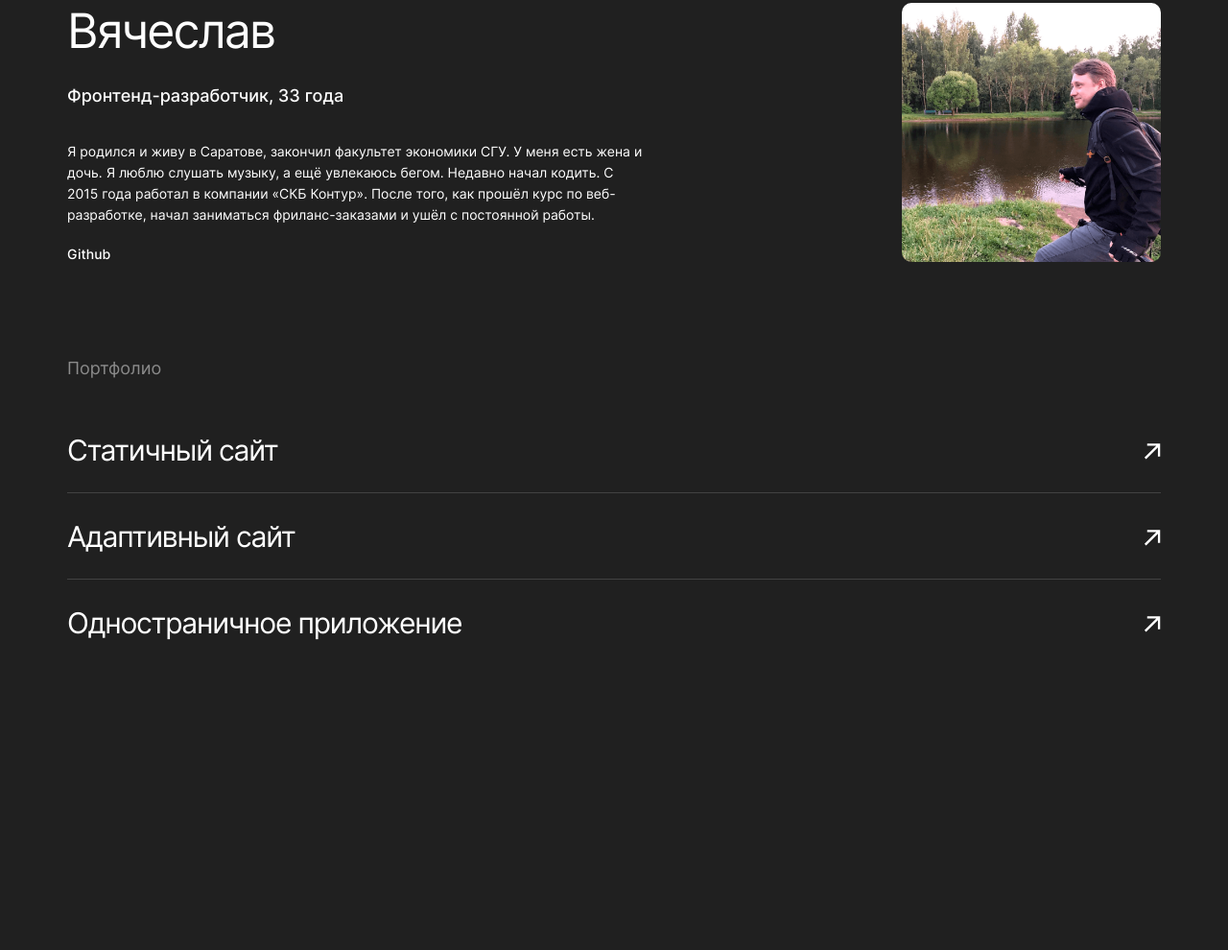
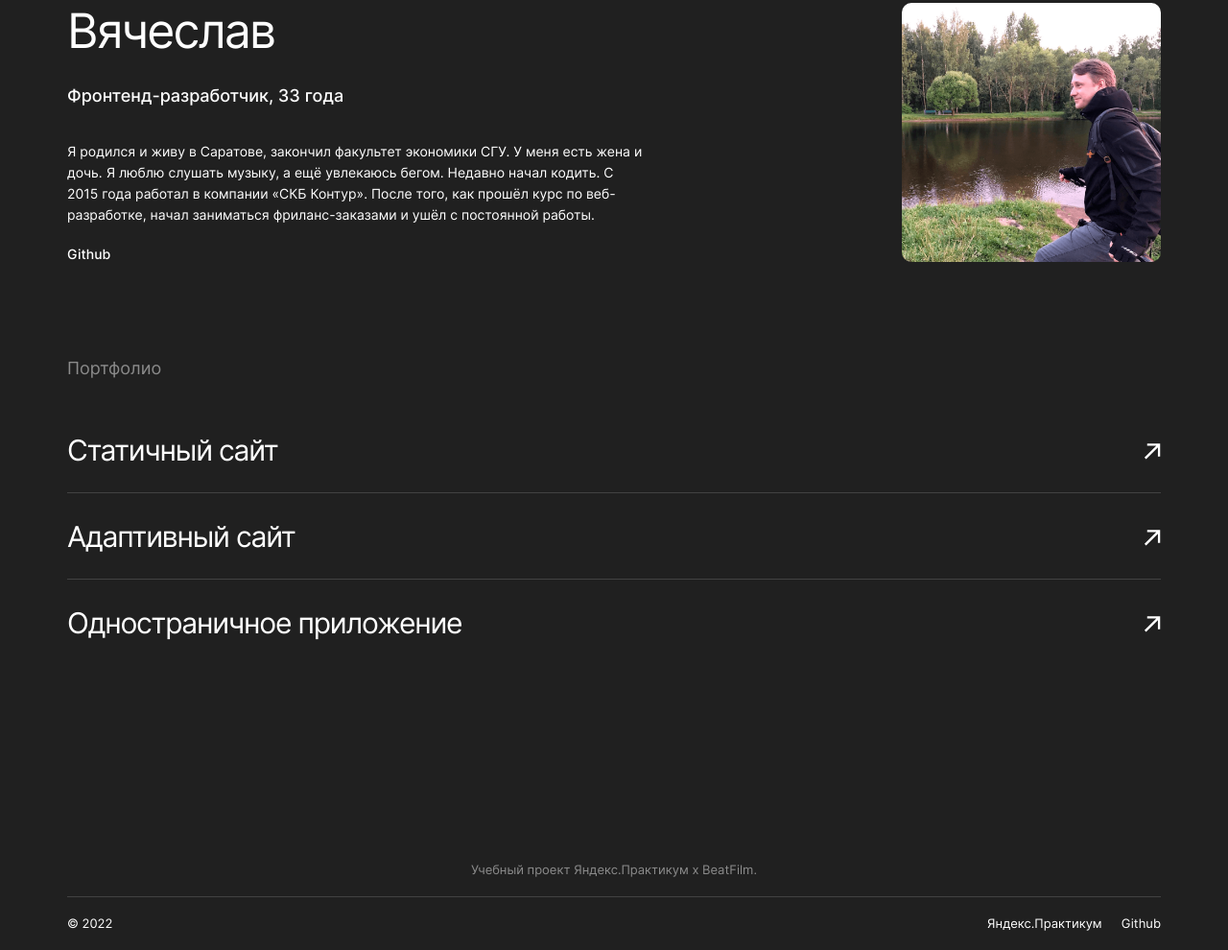
Before and after one commit to mrvinil/movies-explorer-frontend, a React app: page / in a window 1280 px wide. Shown: the part 2091-3081 px from the top of the page at 96% size. Before the commit the page ends 2910 px from the top, so only its background shows below. Built offline with nearby package versions, Linux system fonts and the light colour scheme.

Commit message:
level-2: footer

```diff
--- a/src/components/App/App.css
+++ b/src/components/App/App.css
@@ -415,3 +415,59 @@
   height: 17px;
 }
 /*============= STUDENT*/
+
+
+/*FOOTER ================*/
+
+.footer {
+  padding: 79px 0 20px;
+}
+
+.footer__title {
+  margin: 0;
+  padding: 0;
+  font-weight: 400;
+  font-size: 13px;
+  line-height: 16px;
+  text-align: center;
+  color: var(--color__gray);
+}
+
+.footer__bot {
+  display: flex;
+  position: relative;
+  justify-content: space-between;
+  padding-top: 20px;
+  margin-top: 20px;
+}
+
+.footer__bot::before {
+  content: '';
+  position: absolute;
+  top: 0;
+  width: 100%;
+  border-top: 1px solid #424242;
+}
+
+.footer__copyright {
+  margin: 0;
+  padding: 0;
+  font-weight: 400;
+  font-size: 13px;
+  line-height: 16px;
+}
+
+.footer__project {
+  display: flex;
+  gap: 20px;
+}
+
+.footer__project-link {
+  text-decoration: none;
+  color: var(--color__white);
+  font-weight: 400;
+  font-size: 13px;
+  line-height: 16px;
+}
+
+/*================= FOOTER*/
--- a/src/components/App/App.js
+++ b/src/components/App/App.js
@@ -90,8 +90,15 @@ function App() {
         </div>
       </section>
 
-      <footer className="footer">
-
+      <footer className="footer container">
+        <h3 className="footer__title">Учебный проект Яндекс.Практикум х BeatFilm.</h3>
+        <div className="footer__bot">
+          <p className="footer__copyright">© 2022</p>
+          <div className="footer__project">
+            <a href="#" className="footer__project-link link">Яндекс.Практикум</a>
+            <a href="#" className="footer__project-link link">Github</a>
+          </div>
+        </div>
       </footer>
     </div>
   );
```
